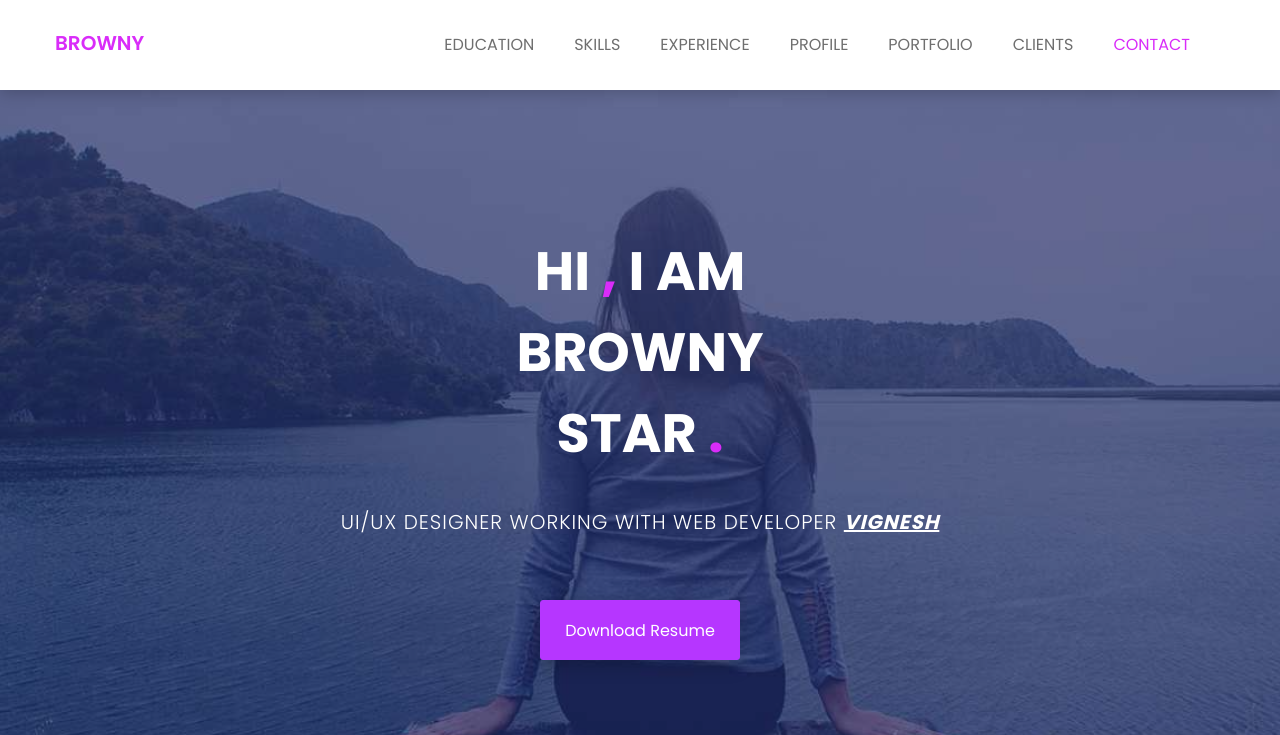
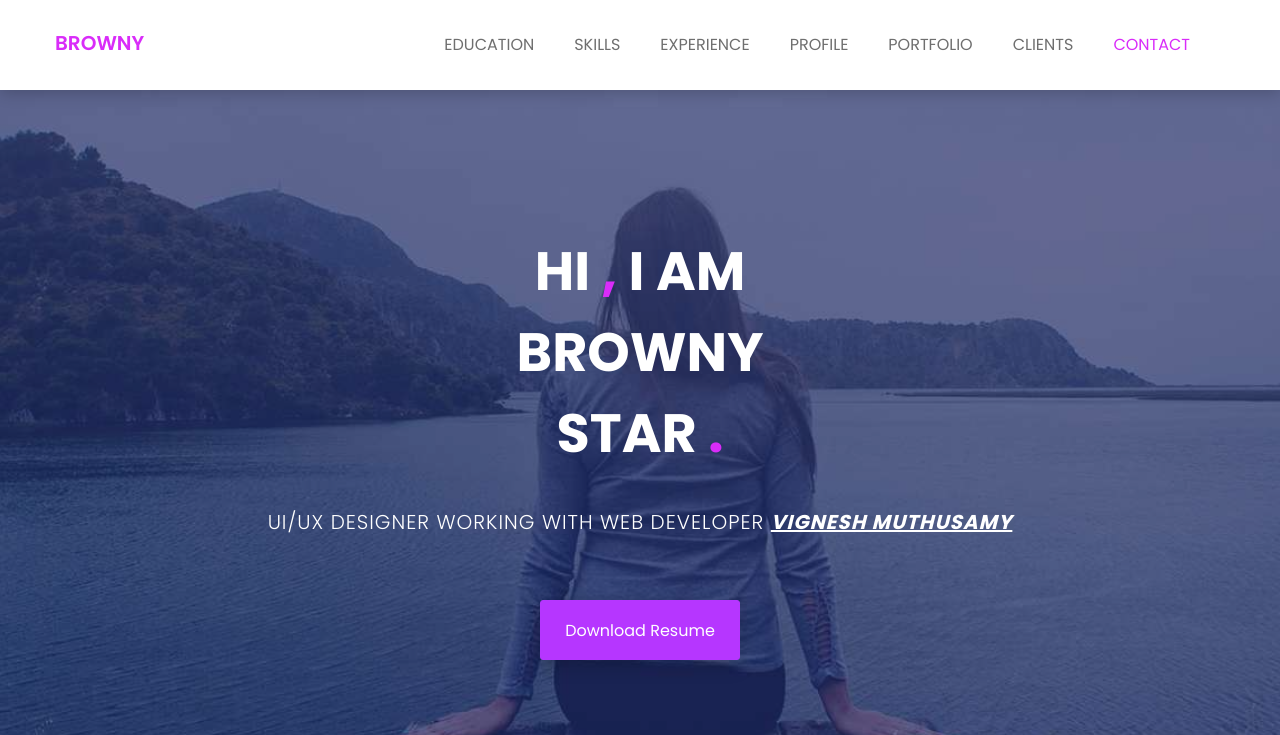
Before and after one commit to Vickey-33/Project, a plain HTML site: page index.html in a window 1280 px wide. Shown: the top 735 px of the page. Drawn offline with nearby package versions, Linux system fonts and the light colour scheme.

Commit message:
Update index.html

```diff
--- a/index.html
+++ b/index.html
@@ -104,7 +104,7 @@
 					<div class="col-md-12 text-center">
 						<div class="header-text">
 							<h2>hi <span>,</span> i am <br> browny <br> star <span>.</span>   </h2>
-							<p>ui/ux designer working with web developer <b><i><u>vignesh</b></i></u></p>
+							<p>ui/ux designer working with web developer <b><i><u>vignesh muthusamy</b></i></u></p>
 							<a href="assets/download/browney.txt" download>download resume</a>
 						</div><!--/.header-text-->
 					</div><!--/.col-->
```
